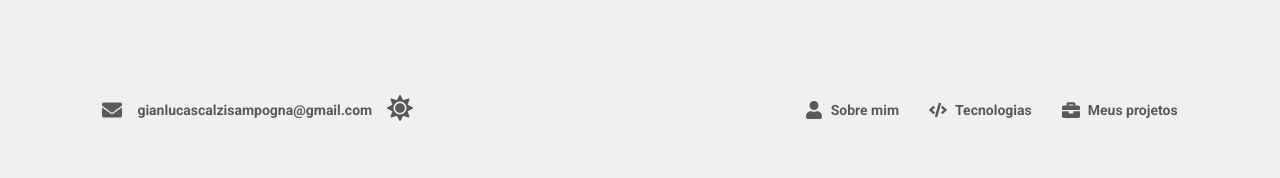
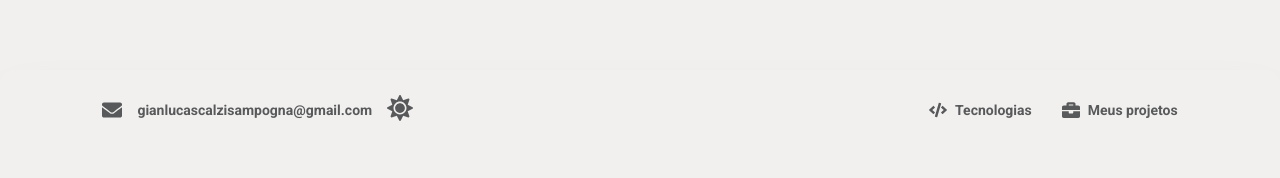
Before and after one commit to gianluca-sampogna/portifolio-gianluca, a React (Vite) app: page / in a window 1280 px wide. Shown: the top 178 px of the page. Built offline with nearby package versions, Linux system fonts and the light colour scheme.

Commit message:
chore (sobre-mim): adiciona animação na bola interna do fale comigo

```diff
--- a/src/Views/Home/components/Header/index.tsx
+++ b/src/Views/Home/components/Header/index.tsx
@@ -29,10 +29,10 @@ const Header = () => {
       </div>
 
       <div className="conteudo-direita">
-        <a href="#container-sobre-mim" className="parte">
+        {/* <a href="#container-sobre-mim" className="parte">
           <Icon as={FaUser} size={18} color="var(--cinza)" />
           <span>Sobre mim</span>
-        </a>
+        </a> */}
 
         <a href="#tecnologias" className="parte">
           <Icon as={FaCode} size={18} color="var(--cinza)" />
--- a/src/Views/Home/components/SobreMim/styles/index.css
+++ b/src/Views/Home/components/SobreMim/styles/index.css
@@ -118,6 +118,11 @@
   align-items: center;
   position: relative;
   z-index: 2;
+  transition: all 0.4s ease-in-out;
+}
+
+#container-sobre-mim #quem-sou #fale-comigo #btn-fale-cmg:hover #btn-fale-cmg-interno {
+  animation: liquid-wave 5s ease-in-out infinite;
 }
 
 #container-sobre-mim #quem-sou #fale-comigo #btn-fale-cmg #btn-fale-cmg-interno p {
```
